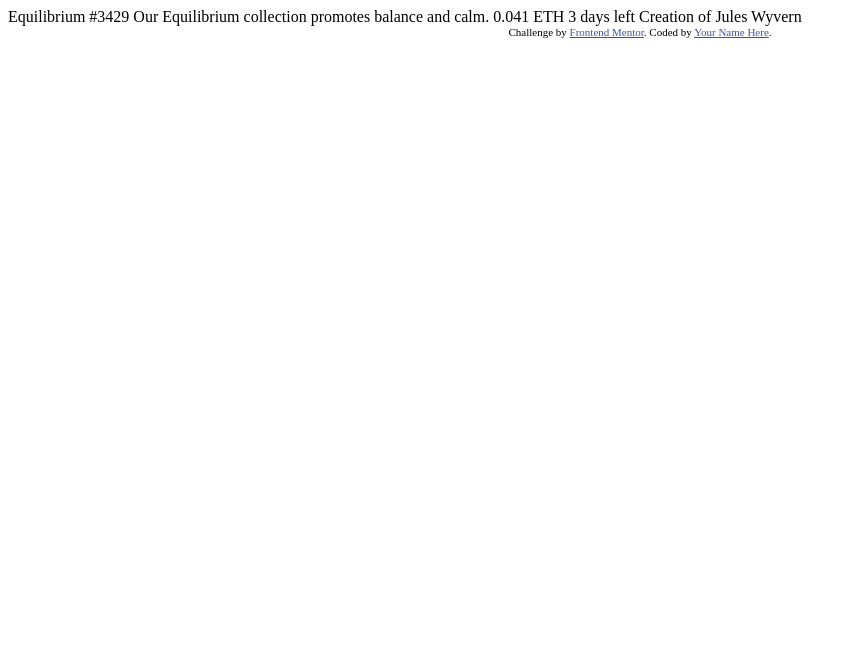
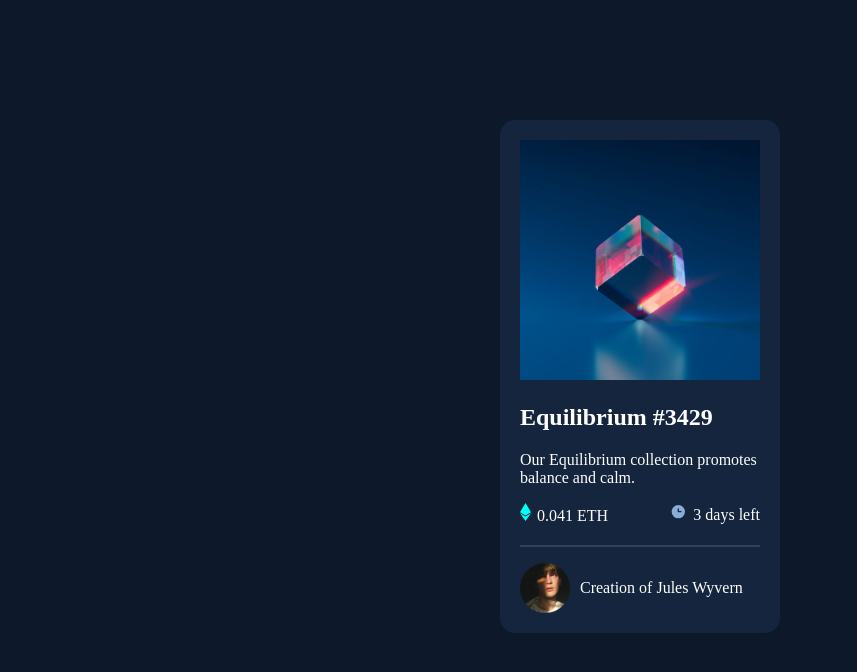
Before and after one commit to Fatima-hub333/NFT-preview-card, a plain HTML site: page index.html in a window 1280 px wide. Shown: the whole page, without its empty margins (0-857 px from the left). Drawn offline with Linux system fonts and the light colour scheme.

Commit message:
Give styling to the html structure

```diff
--- a/index.css
+++ b/index.css
@@ -0,0 +1,47 @@
+*,
+*::before,
+*::after {
+  box-sizing: border-box;
+}
+
+body {
+  background-color: hsl(217, 54%, 11%);
+  color: hsl(0, 0%, 100%);
+}
+
+.container {
+  background-color: hsl(216, 50%, 16%);
+  border-radius: 15px;
+  width: 280px;
+  margin: 120px auto;
+  padding: 20px;
+}
+
+#logo img{
+  width: 260px;
+  padding-right: 20px;
+}
+
+.sub-content {
+  display: flex;
+  justify-content: space-between;
+  align-items: center;
+  border-bottom: 2px solid hsl(215, 32%, 27%);
+  padding-bottom: 20px;
+}
+
+.sub-content span img{
+  margin-right: 6px;
+  align-items: center;
+  /* padding-top: 6px; */
+}
+
+
+footer {
+  display: flex;
+  gap: 10px;
+}
+
+footer img {
+  width: 50px;
+}
--- a/index.html
+++ b/index.html
@@ -3,31 +3,31 @@
 <head>
   <meta charset="UTF-8">
   <meta name="viewport" content="width=device-width, initial-scale=1.0"> <!-- displays site properly based on user's device -->
-
   <link rel="icon" type="image/png" sizes="32x32" href="./images/favicon-32x32.png">
-
+  <link rel="stylesheet" href="index.css">
   <title>Frontend Mentor | NFT preview card component</title>
-
-  <!-- Feel free to remove these styles or customise in your own stylesheet 👍 -->
-  <style>
-    .attribution { font-size: 11px; text-align: center; }
-    .attribution a { color: hsl(228, 45%, 44%); }
-  </style>
 </head>
 <body>
+  <div class="container">
+    <header id="logo">
+      <img src="images/image-equilibrium.jpg" alt="colorful equilibrium">
+    </header>
 
-  Equilibrium #3429
+    <nav>
+      <h1>Equilibrium #3429</h1>
+    </nav>
 
-  Our Equilibrium collection promotes balance and calm.
+    <main>
+      <p>Our Equilibrium collection promotes balance and calm.</p>
+      <p class="sub-content"><span><img src="images/icon-ethereum.svg" alt="ethereum">0.041 ETH</span>
+          <span> <img src="images/icon-clock.svg" alt="clock view">3 days left</span></p>
+    </main>
 
-  0.041 ETH
-  3 days left
+    <footer>
+      <img src="images/image-avatar.png" alt="author picture">
+      <p>Creation of Jules Wyvern</p>
+    </footer>
 
-  Creation of Jules Wyvern
-
-  <div class="attribution">
-    Challenge by <a href="https://www.frontendmentor.io?ref=challenge" target="_blank">Frontend Mentor</a>.
-    Coded by <a href="#">Your Name Here</a>.
   </div>
 </body>
 </html>
```
